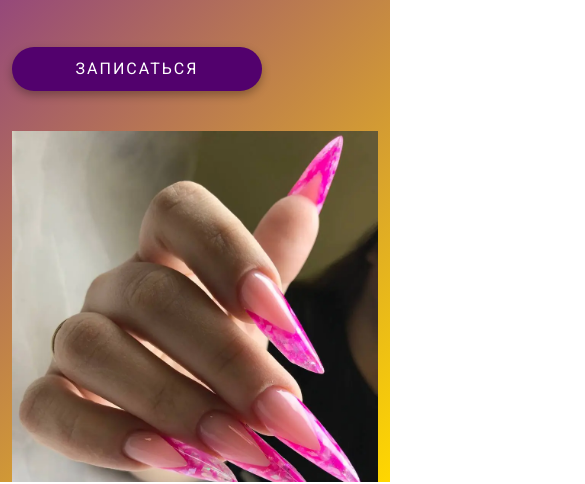
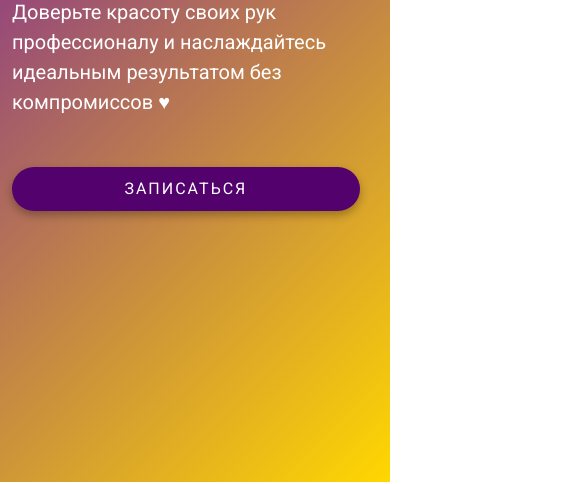
Before and after one commit to ZelElizaveta/Sova, a plain HTML site: page index.html in a window 390 px wide. Shown: the part 362-846 px from the top of the page, 585 px wide, since content can reach past the window. Drawn offline with nearby package versions, Linux system fonts and the light colour scheme.

Commit message:
fix mobile

```diff
--- a/css/styles.css
+++ b/css/styles.css
@@ -257,6 +257,7 @@ body {
 #portfolio {
   padding: 50px 0;
   background-color: #f5f5f5;
+  overflow-x: hidden;
 }
 
 #portfolio .container {
@@ -436,9 +437,11 @@ footer {
     font-size: 16px;
   }
   .hero-image {
-    margin-top: 40px;
-    width: 100%;
-    height: 200px;
+    display: none;
+  }
+
+  .hero-btn {
+    width: 95%;
   }
 
   .contacts-container {
```
